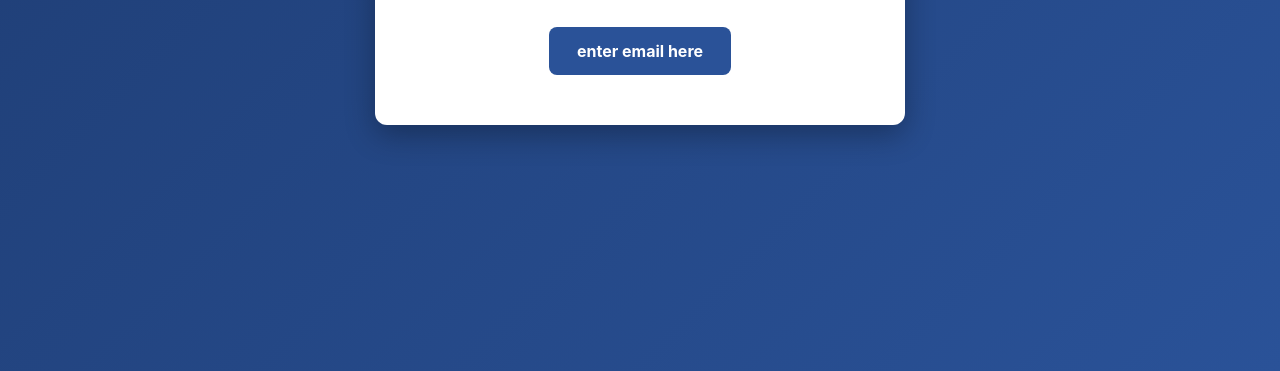
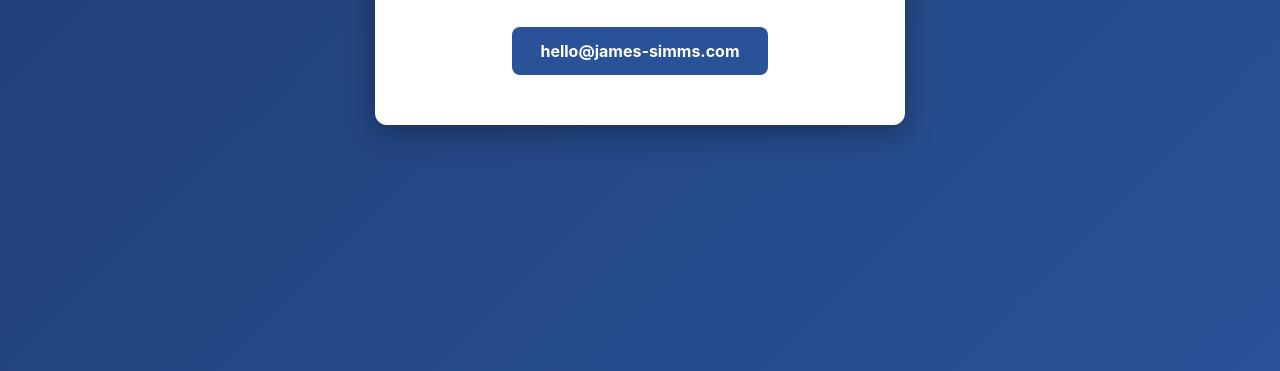
Before and after one commit to jesimms/jesimms.github.io, a plain HTML site: page index.html in a window 1280 px wide. Shown: the part 429-800 px from the top of the page. Drawn offline with Linux system fonts and the light colour scheme.

Commit message:
Update email button text to display email address

```diff
--- a/index.html
+++ b/index.html
@@ -64,7 +64,7 @@
         <p>Welcome! I am currently putting together my service offerings. In the meantime, please feel free to get in touch directly.</p>
 
         <!-- Email Button -->
-        <a href="mailto:hello@james-simms.com" class="email-button">enter email here</a>
+        <a href="mailto:hello@james-simms.com" class="email-button">hello@james-simms.com</a>
     </div>
 
 </body>
```
